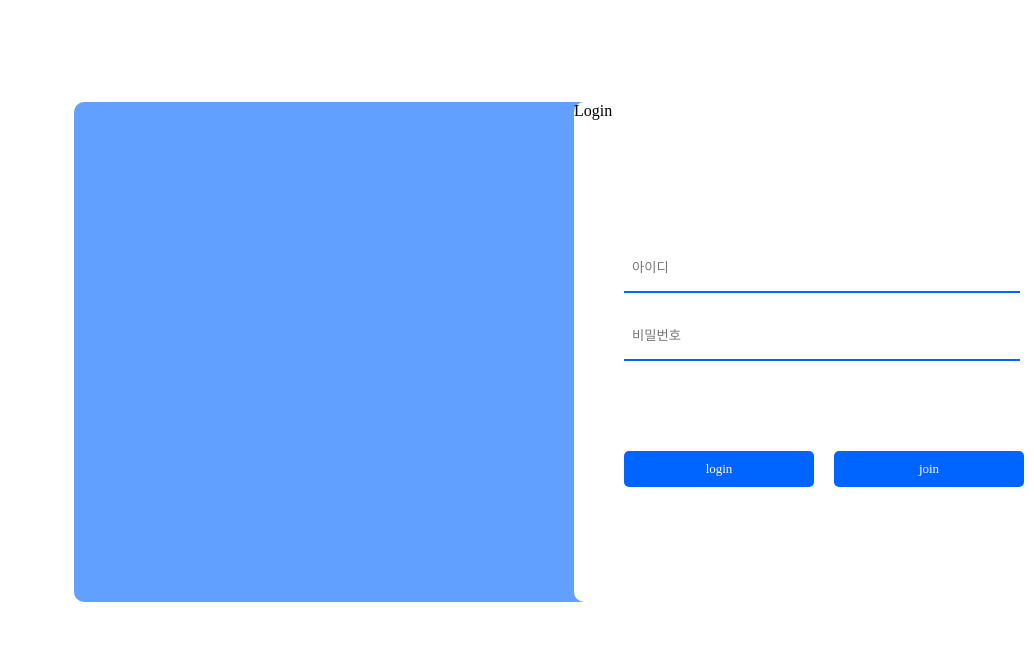
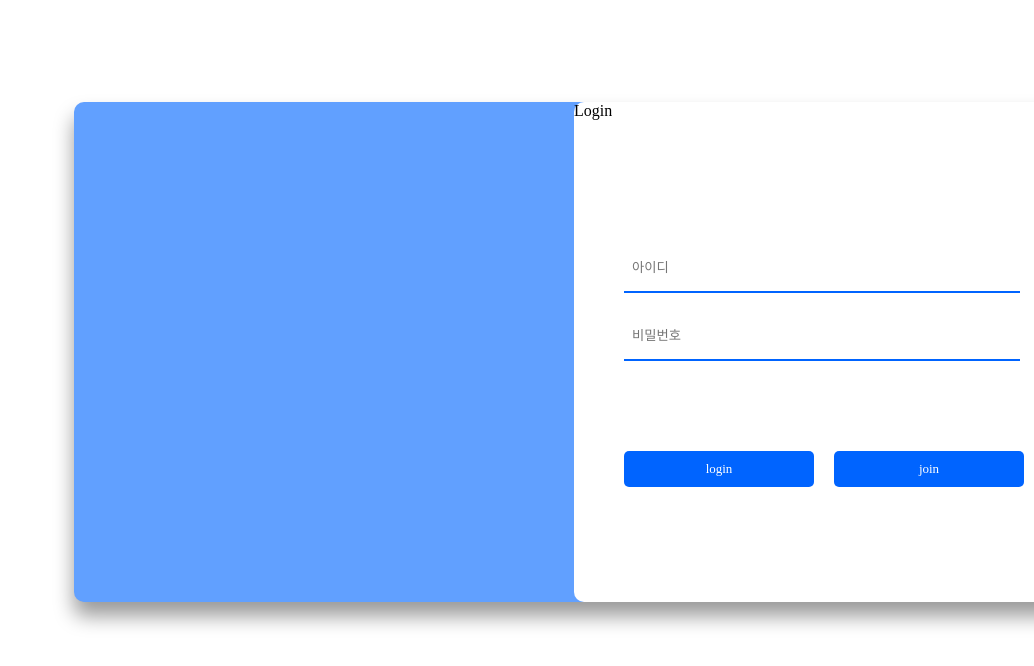
Before and after one commit to yeonsuu21/commento2, a React (Create React App) app: page / in a window 1280 px wide. Shown: the top 666 px of the page, without its empty margins (246-1280 px from the left). Built offline with nearby package versions, Linux system fonts and the light colour scheme.

Commit message:
css수정

```diff
--- a/src/Login/Login.css
+++ b/src/Login/Login.css
@@ -8,6 +8,7 @@
     height: 500px;
     margin-left: 25%;
     margin-top: 8%;
+    box-shadow: 0px 14px 20px rgba(0, 0, 0, 0.4);
 }
 .inner-box{
     background-color: white;
--- a/src/Signup/Signup.css
+++ b/src/Signup/Signup.css
@@ -5,6 +5,7 @@
     height: 500px;
     margin-left: 25%;
     margin-top: 8%;
+    box-shadow: 0px 14px 20px rgba(0, 0, 0, 0.4);
 }
 .inner-box{
     background-color: white;
```
